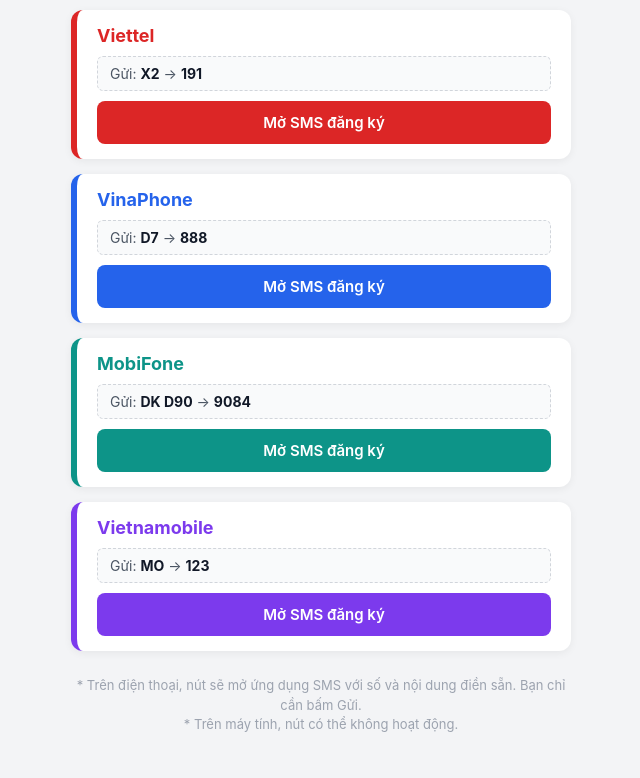
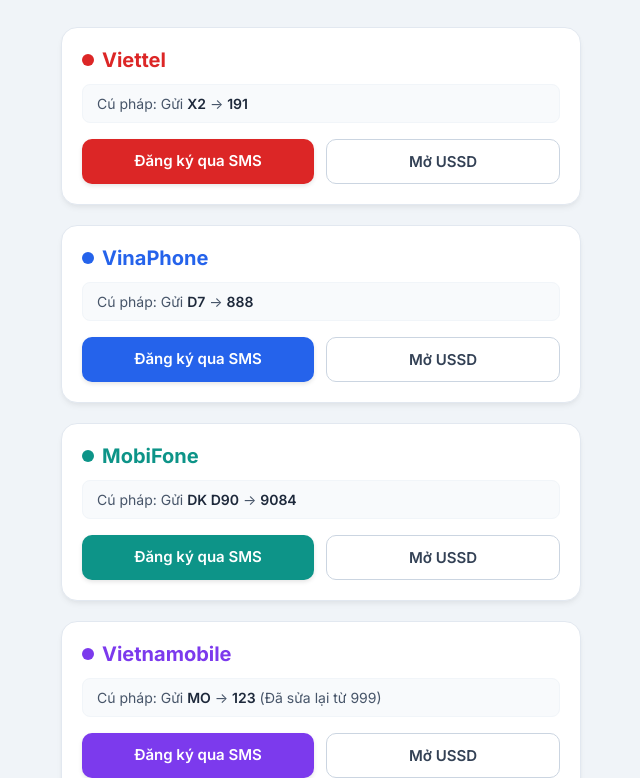
Before and after one commit to Trungne1630/trungni, a plain HTML site: page index.html in a window 1280 px wide. Shown: the part 89-867 px from the top of the page, without its empty margins (319-959 px from the left). Before the commit the page ends 844 px from the top, so only its background shows below. Drawn offline with Linux system fonts and the light colour scheme.

Commit message:
Update index.html

```diff
--- a/index.html
+++ b/index.html
@@ -5,103 +5,158 @@
     <meta name="viewport" content="width=device-width, initial-scale=1.0">
     <title>Đăng ký 4G Nhanh</title>
     <style>
+        @import url('https://fonts.googleapis.com/css2?family=Inter:wght@400;500;600;700&display=swap');
+
         * {
             box-sizing: border-box;
             margin: 0;
             padding: 0;
-            font-family: -apple-system, BlinkMacSystemFont, "Segoe UI", Roboto, Helvetica, Arial, sans-serif;
+            font-family: 'Inter', -apple-system, BlinkMacSystemFont, sans-serif;
         }
         body {
-            background-color: #f3f4f6;
-            color: #1f2937;
-            padding: 20px 15px;
+            background-color: #f0f4f8;
+            color: #1e293b;
+            padding: 30px 16px;
             display: flex;
             justify-content: center;
+            min-height: 100vh;
         }
         .container {
-            max-width: 500px;
+            max-width: 520px;
             width: 100%;
         }
         header {
             text-align: center;
-            margin-bottom: 25px;
+            margin-bottom: 30px;
         }
         h1 {
-            font-size: 24px;
-            color: #111827;
+            font-size: 26px;
+            font-weight: 700;
+            color: #0f172a;
             margin-bottom: 8px;
         }
         p.subtitle {
             font-size: 14px;
-            color: #6b7280;
+            color: #64748b;
         }
+
+        /* Thẻ nhà mạng */
         .network-card {
             background: #ffffff;
-            border-radius: 12px;
-            padding: 15px 20px;
-            margin-bottom: 15px;
-            box-shadow: 0 2px 8px rgba(0,0,0,0.06);
-            border-left: 6px solid #ccc;
-            display: flex;
-            flex-direction: column;
-            gap: 10px;
+            border-radius: 16px;
+            padding: 20px;
+            margin-bottom: 20px;
+            box-shadow: 0 4px 6px -1px rgba(0, 0, 0, 0.05), 0 2px 4px -1px rgba(0, 0, 0, 0.03);
+            border: 1px solid #e2e8f0;
+            transition: transform 0.2s ease, box-shadow 0.2s ease;
         }
-        /* Màu viền đại diện từng nhà mạng */
-        .viettel { border-left-color: #dc2626; }
-        .vinaphone { border-left-color: #2563eb; }
-        .mobifone { border-left-color: #0d9488; }
-        .vietnamobile { border-left-color: #7c3aed; }
+        .network-card:hover {
+            transform: translateY(-2px);
+            box-shadow: 0 10px 15px -3px rgba(0, 0, 0, 0.08);
+        }
 
         .network-header {
             display: flex;
             justify-content: space-between;
             align-items: center;
+            margin-bottom: 12px;
         }
         .network-name {
-            font-size: 18px;
+            font-size: 20px;
             font-weight: 700;
+            display: flex;
+            align-items: center;
+            gap: 8px;
         }
+        /* Chấm tròn màu đại diện nhà mạng */
+        .dot {
+            width: 12px;
+            height: 12px;
+            border-radius: 50%;
+            display: inline-block;
+        }
+
+        /* Màu sắc từng nhà mạng */
+        .viettel .dot { background-color: #dc2626; }
         .viettel .network-name { color: #dc2626; }
+
+        .vinaphone .dot { background-color: #2563eb; }
         .vinaphone .network-name { color: #2563eb; }
+
+        .mobifone .dot { background-color: #0d9488; }
         .mobifone .network-name { color: #0d9488; }
+
+        .vietnamobile .dot { background-color: #7c3aed; }
         .vietnamobile .network-name { color: #7c3aed; }
 
         .sms-info {
             font-size: 14px;
-            color: #4b5563;
-            background: #f9fafb;
-            padding: 8px 12px;
-            border-radius: 6px;
-            border: 1px dashed #d1d5db;
+            color: #475569;
+            background: #f8fafc;
+            padding: 10px 14px;
+            border-radius: 8px;
+            margin-bottom: 16px;
+            border: 1px solid #f1f5f9;
         }
         .sms-info strong {
-            color: #111827;
+            color: #1e293b;
+            font-weight: 600;
         }
-        .btn-send {
-            display: block;
+
+        /* Nhóm nút bấm */
+        .button-group {
+            display: flex;
+            gap: 12px;
+        }
+        .btn {
+            flex: 1;
             text-align: center;
             text-decoration: none;
-            padding: 12px;
-            border-radius: 8px;
+            padding: 12px 10px;
+            border-radius: 10px;
             font-weight: 600;
+            font-size: 15px;
+            transition: all 0.2s;
+            cursor: pointer;
+            border: none;
+            outline: none;
+        }
+
+        /* Nút Đăng ký qua SMS */
+        .btn-sms {
             color: white;
-            font-size: 15px;
-            transition: opacity 0.2s;
+            box-shadow: 0 2px 4px rgba(0,0,0,0.1);
         }
-        .btn-send:hover {
-            opacity: 0.85;
+        .viettel .btn-sms { background-color: #dc2626; }
+        .viettel .btn-sms:hover { background-color: #b91c1c; }
+
+        .vinaphone .btn-sms { background-color: #2563eb; }
+        .vinaphone .btn-sms:hover { background-color: #1d4ed8; }
+
+        .mobifone .btn-sms { background-color: #0d9488; }
+        .mobifone .btn-sms:hover { background-color: #0f766e; }
+
+        .vietnamobile .btn-sms { background-color: #7c3aed; }
+        .vietnamobile .btn-sms:hover { background-color: #6d28d9; }
+
+        /* Nút Mở USSD (chỉ có ở Vina và Mobi theo ảnh của bạn) */
+        .btn-ussd {
+            background-color: white;
+            color: #334155;
+            border: 1px solid #cbd5e1;
         }
-        .viettel .btn-send { background-color: #dc2626; }
-        .vinaphone .btn-send { background-color: #2563eb; }
-        .mobifone .btn-send { background-color: #0d9488; }
-        .vietnamobile .btn-send { background-color: #7c3aed; }
+        .btn-ussd:hover {
+            background-color: #f1f5f9;
+            border-color: #94a3b8;
+        }
 
         .note {
             font-size: 13px;
-            color: #9ca3af;
+            color: #94a3b8;
             text-align: center;
-            margin-top: 25px;
-            line-height: 1.5;
+            margin-top: 30px;
+            line-height: 1.6;
+            padding: 0 10px;
         }
     </style>
 </head>
@@ -110,57 +165,69 @@
 <div class="container">
     <header>
         <h1>Đăng ký 4G Nhanh</h1>
-        <p class="subtitle">Chọn nhà mạng để mở SMS đăng ký (nội dung đã điền sẵn).</p>
+        <p class="subtitle">Chọn nhà mạng để đăng ký (nội dung đã điền sẵn).</p>
     </header>
 
     <!-- Viettel -->
     <div class="network-card viettel">
         <div class="network-header">
-            <span class="network-name">Viettel</span>
+            <span class="network-name"><span class="dot"></span>Viettel</span>
         </div>
         <div class="sms-info">
-            Gửi: <strong>X2</strong> → <strong>191</strong>
+            Cú pháp: Gửi <strong>X2</strong> → <strong>191</strong>
         </div>
-        <a href="sms:191?body=X2" class="btn-send">Mở SMS đăng ký</a>
+        <div class="button-group">
+            <a href="sms:191?body=X2" class="btn btn-sms">Đăng ký qua SMS</a>
+            <a href="tel:*098#" class="btn btn-ussd">Mở USSD</a>
+        </div>
     </div>
 
     <!-- VinaPhone -->
     <div class="network-card vinaphone">
         <div class="network-header">
-            <span class="network-name">VinaPhone</span>
+            <span class="network-name"><span class="dot"></span>VinaPhone</span>
         </div>
         <div class="sms-info">
-            Gửi: <strong>D7</strong> → <strong>888</strong>
+            Cú pháp: Gửi <strong>D7</strong> → <strong>888</strong>
         </div>
-        <a href="sms:888?body=D7" class="btn-send">Mở SMS đăng ký</a>
+        <div class="button-group">
+            <a href="sms:888?body=D7" class="btn btn-sms">Đăng ký qua SMS</a>
+            <a href="tel:*111#" class="btn btn-ussd">Mở USSD</a>
+        </div>
     </div>
 
     <!-- MobiFone -->
     <div class="network-card mobifone">
         <div class="network-header">
-            <span class="network-name">MobiFone</span>
+            <span class="network-name"><span class="dot"></span>MobiFone</span>
         </div>
         <div class="sms-info">
-            Gửi: <strong>DK D90</strong> → <strong>9084</strong>
+            Cú pháp: Gửi <strong>DK D90</strong> → <strong>9084</strong>
         </div>
-        <!-- Mã hóa khoảng trắng thành %20 để không bị lỗi khi mở SMS -->
-        <a href="sms:9084?body=DK%20D90" class="btn-send">Mở SMS đăng ký</a>
+        <div class="button-group">
+            <a href="sms:9084?body=DK%20D90" class="btn btn-sms">Đăng ký qua SMS</a>
+            <a href="tel:*090#" class="btn btn-ussd">Mở USSD</a>
+        </div>
     </div>
 
     <!-- Vietnamobile -->
     <div class="network-card vietnamobile">
         <div class="network-header">
-            <span class="network-name">Vietnamobile</span>
+            <span class="network-name"><span class="dot"></span>Vietnamobile</span>
         </div>
         <div class="sms-info">
-            Gửi: <strong>MO</strong> → <strong>123</strong>
+            Cú pháp: Gửi <strong>MO</strong> → <strong>123</strong> (Đã sửa lại từ 999)
         </div>
-        <a href="sms:123?body=MO" class="btn-send">Mở SMS đăng ký</a>
+        <div class="button-group">
+            <a href="sms:123?body=MO" class="btn btn-sms">Đăng ký qua SMS</a>
+            <!-- Vietnamobile không có USSD phổ biến nên để 1 nút full width -->
+            <a href="tel:*123#" class="btn btn-ussd">Mở USSD</a>
+        </div>
     </div>
 
     <p class="note">
-        * Trên điện thoại, nút sẽ mở ứng dụng SMS với số và nội dung điền sẵn. Bạn chỉ cần bấm Gửi.<br>
-        * Trên máy tính, nút có thể không hoạt động.
+        * Trên điện thoại, nút sẽ mở ứng dụng tương ứng với số và nội dung điền sẵn. Bạn chỉ cần bấm Gửi/Gọi.<br>
+        * Trên máy tính, các nút này có thể không hoạt động.
     </p>
 </div>
 
```
